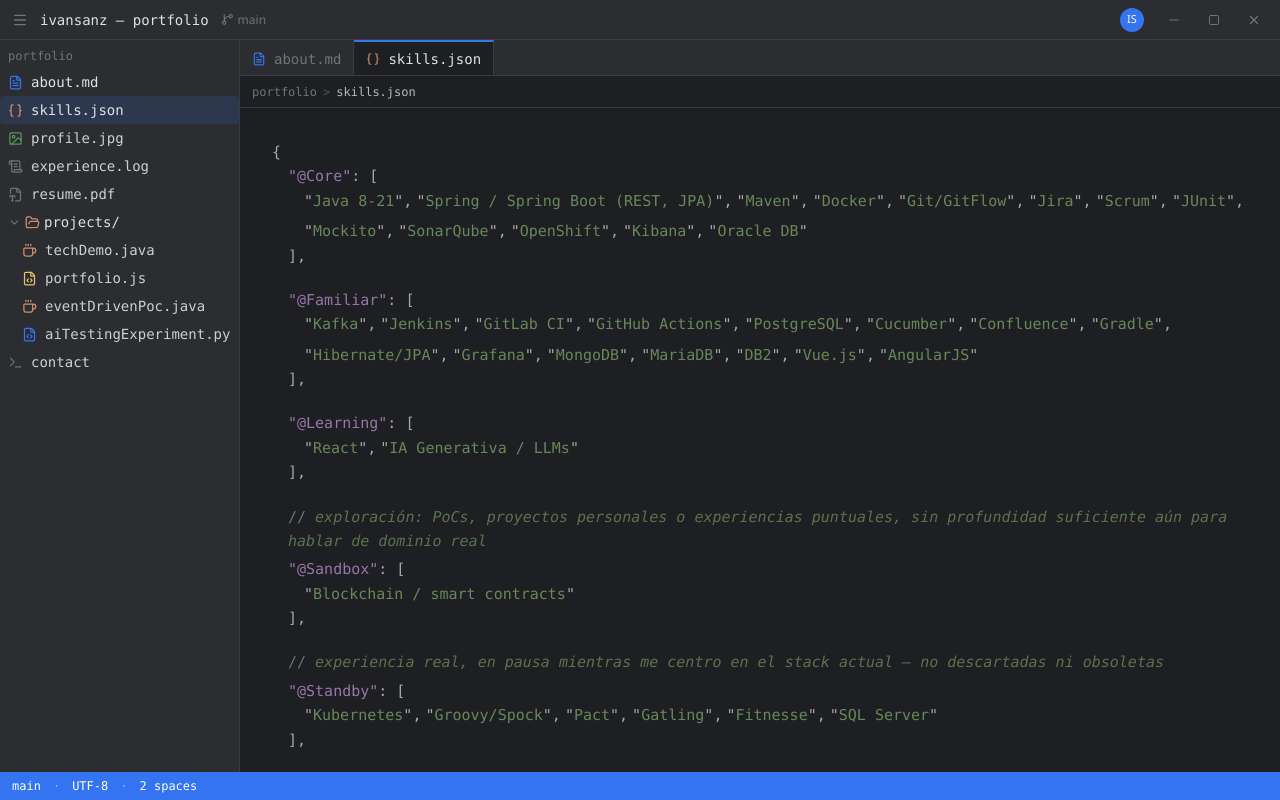
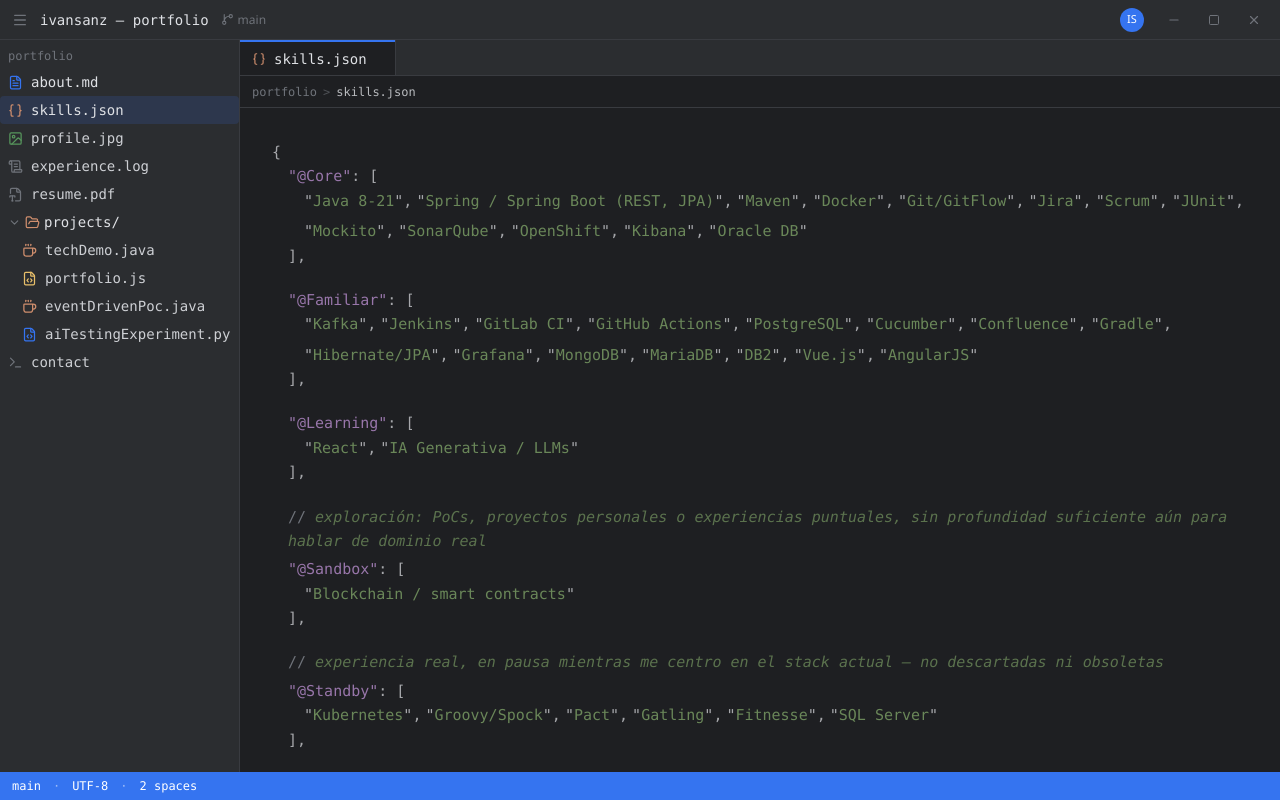
Before and after one commit to isanzarenal/portfolio, a React (Vite) app: page /skills in a window 1280 px wide. Built offline with nearby package versions, Linux system fonts and the light colour scheme.

Commit message:
feat: agregar comportamiento de cierre sobre tabs

```diff
--- a/src/App.tsx
+++ b/src/App.tsx
@@ -1,18 +1,28 @@
-import { BrowserRouter, Navigate, Route, Routes } from 'react-router'
+import { BrowserRouter, Route, Routes } from 'react-router'
 import { IdeLayout } from './layout/IdeLayout'
+import { TabsProvider } from './layout/TabsProvider'
 import { About } from './pages/About'
 import { Skills } from './pages/Skills'
+import { Welcome } from './pages/Welcome'
+
+export function AppRoutes() {
+  return (
+    <TabsProvider>
+      <Routes>
+        <Route element={<IdeLayout />}>
+          <Route index element={<Welcome />} />
+          <Route path="about" element={<About />} />
+          <Route path="skills" element={<Skills />} />
+        </Route>
+      </Routes>
+    </TabsProvider>
+  )
+}
 
 function App() {
   return (
     <BrowserRouter basename={import.meta.env.BASE_URL}>
-      <Routes>
-        <Route element={<IdeLayout />}>
-          <Route index element={<Navigate to="/about" replace />} />
-          <Route path="about" element={<About />} />
-          <Route path="skills" element={<Skills />} />
-        </Route>
-      </Routes>
+      <AppRoutes />
     </BrowserRouter>
   )
 }
--- a/src/data/fileTree.ts
+++ b/src/data/fileTree.ts
@@ -35,3 +35,20 @@
     { type: 'file', name: 'contact' },
   ],
 }
+
+/** Finds the file node whose route path matches, e.g. for syncing open tabs to the current route. */
+export function findFileByPath(path: string): FileNode | undefined {
+  function search(nodes: TreeNode[]): FileNode | undefined {
+    for (const node of nodes) {
+      if (node.type === 'file') {
+        if (node.path === path) return node
+      } else {
+        const found = search(node.children)
+        if (found) return found
+      }
+    }
+    return undefined
+  }
+
+  return search(fileTree.children)
+}
--- a/src/layout/Sidebar.tsx
+++ b/src/layout/Sidebar.tsx
@@ -3,17 +3,21 @@
 import { NavLink } from 'react-router'
 import { fileTree, type TreeNode } from '../data/fileTree'
 import { getFileIcon, getFolderIcon } from '../lib/fileIcons'
+import { useTabs } from './tabsContext'
 
 const INDENT_PX = 14
 
 function FileRow({ node, depth }: { node: Extract<TreeNode, { type: 'file' }>; depth: number }) {
   const { Icon, className } = getFileIcon(node.name)
+  const { openTab } = useTabs()
   const style = { paddingLeft: 8 + depth * INDENT_PX }
 
   if (node.path) {
+    const path = node.path
     return (
       <NavLink
-        to={node.path}
+        to={path}
+        onClick={() => openTab({ name: node.name, path })}
         style={style}
         className={({ isActive }) =>
           `flex items-center gap-2 rounded py-1 pr-2 text-sm ${
--- a/src/layout/TabBar.tsx
+++ b/src/layout/TabBar.tsx
@@ -1,48 +1,45 @@
+import { X } from 'lucide-react'
 import { NavLink } from 'react-router'
 import { getFileIcon } from '../lib/fileIcons'
-
-type Tab = {
-  name: string
-  path?: string
-}
-
-const OPEN_TABS: Tab[] = [
-  { name: 'about.md', path: '/about' },
-  { name: 'skills.json', path: '/skills' },
-]
+import { useTabs } from './tabsContext'
 
 export function TabBar() {
+  const { openTabs, closeTab } = useTabs()
+
   return (
-    <div className="flex h-9 shrink-0 border-b border-border bg-sidebar">
-      {OPEN_TABS.map((tab) => {
+    <div
+      aria-label="Pestañas abiertas"
+      className="flex h-9 shrink-0 items-stretch overflow-x-auto border-b border-border bg-sidebar"
+    >
+      {openTabs.map((tab) => {
         const { Icon, className } = getFileIcon(tab.name)
 
-        if (tab.path) {
-          return (
+        return (
+          <div
+            key={tab.path}
+            className="group relative flex shrink-0 items-stretch border-r border-border"
+          >
             <NavLink
-              key={tab.name}
               to={tab.path}
               className={({ isActive }) =>
-                `flex items-center gap-2 border-r border-border px-3 text-sm ${
+                `flex items-center gap-2 border-t-2 py-0 pl-3 pr-7 text-sm ${
                   isActive
-                    ? 'border-t-2 border-t-accent bg-editor text-fg'
-                    : 'border-t-2 border-t-transparent text-muted hover:text-fg'
+                    ? 'border-t-accent bg-editor text-fg'
+                    : 'border-t-transparent text-muted hover:text-fg'
                 }`
               }
             >
               <Icon size={14} className={className} />
               <span className="font-mono">{tab.name}</span>
             </NavLink>
-          )
-        }
-
-        return (
-          <div
-            key={tab.name}
-            className="flex cursor-default items-center gap-2 border-t-2 border-t-transparent border-r border-border px-3 text-sm text-muted"
-          >
-            <Icon size={14} className={className} />
-            <span className="font-mono">{tab.name}</span>
+            <button
+              type="button"
+              aria-label={`Cerrar ${tab.name}`}
+              onClick={() => closeTab(tab.path)}
+              className="absolute top-1/2 right-1.5 -translate-y-1/2 rounded p-0.5 text-muted opacity-0 hover:bg-white/10 hover:text-fg group-hover:opacity-100 focus:opacity-100 focus-visible:opacity-100"
+            >
+              <X size={13} />
+            </button>
           </div>
         )
       })}
--- /dev/null
+++ b/src/layout/TabsProvider.tsx
@@ -0,0 +1,61 @@
+import { useEffect, useRef, useState, type ReactNode } from 'react'
+import { useLocation, useNavigate } from 'react-router'
+import { findFileByPath } from '../data/fileTree'
+import { TabsContext, type OpenTab } from './tabsContext'
+
+/** Route shown when the app loads at "/" with no tabs open yet. */
+const DEFAULT_PATH = '/about'
+
+export function TabsProvider({ children }: { children: ReactNode }) {
+  const location = useLocation()
+  const navigate = useNavigate()
+  const hasRedirectedOnLoad = useRef(false)
+
+  const [openTabs, setOpenTabs] = useState<OpenTab[]>(() => {
+    const initialPath =
+      location.pathname === '/' ? DEFAULT_PATH : location.pathname
+    const file = findFileByPath(initialPath)
+    return file?.path ? [{ name: file.name, path: file.path }] : []
+  })
+
+  useEffect(() => {
+    if (hasRedirectedOnLoad.current) return
+    hasRedirectedOnLoad.current = true
+    if (location.pathname === '/') {
+      navigate(DEFAULT_PATH, { replace: true })
+    }
+    // Runs once on mount only: redirects the initial "/" load to the default tab.
+    // eslint-disable-next-line react-hooks/exhaustive-deps
+  }, [])
+
+  function openTab(tab: OpenTab) {
+    setOpenTabs((tabs) =>
+      tabs.some((t) => t.path === tab.path) ? tabs : [...tabs, tab],
+    )
+  }
+
+  function closeTab(path: string) {
+    const index = openTabs.findIndex((tab) => tab.path === path)
+    if (index === -1) return
+
+    const nextTabs = [
+      ...openTabs.slice(0, index),
+      ...openTabs.slice(index + 1),
+    ]
+    setOpenTabs(nextTabs)
+
+    if (location.pathname !== path) return
+
+    if (nextTabs.length === 0) {
+      navigate('/')
+    } else {
+      navigate(nextTabs[Math.max(index - 1, 0)].path)
+    }
+  }
+
+  return (
+    <TabsContext.Provider value={{ openTabs, openTab, closeTab }}>
+      {children}
+    </TabsContext.Provider>
+  )
+}
--- /dev/null
+++ b/src/layout/tabsContext.ts
@@ -0,0 +1,19 @@
+import { createContext, useContext } from 'react'
+
+export type OpenTab = { name: string; path: string }
+
+export type TabsContextValue = {
+  openTabs: OpenTab[]
+  openTab: (tab: OpenTab) => void
+  closeTab: (path: string) => void
+}
+
+export const TabsContext = createContext<TabsContextValue | null>(null)
+
+export function useTabs() {
+  const context = useContext(TabsContext)
+  if (!context) {
+    throw new Error('useTabs must be used within a TabsProvider')
+  }
+  return context
+}
--- /dev/null
+++ b/src/pages/Welcome.tsx
@@ -0,0 +1,13 @@
+export function Welcome() {
+  return (
+    <div className="flex h-full flex-col items-center justify-center gap-1 font-mono text-muted">
+      <p className="text-sm">
+        <span className="text-keyword">portfolio</span>
+        <span className="text-fg/70"> — ningún archivo abierto</span>
+      </p>
+      <p className="text-xs">
+        Selecciona un archivo del explorador para empezar
+      </p>
+    </div>
+  )
+}
```
Also changed, not shown: 2 other files (tests, documents, lock files or other folders).
